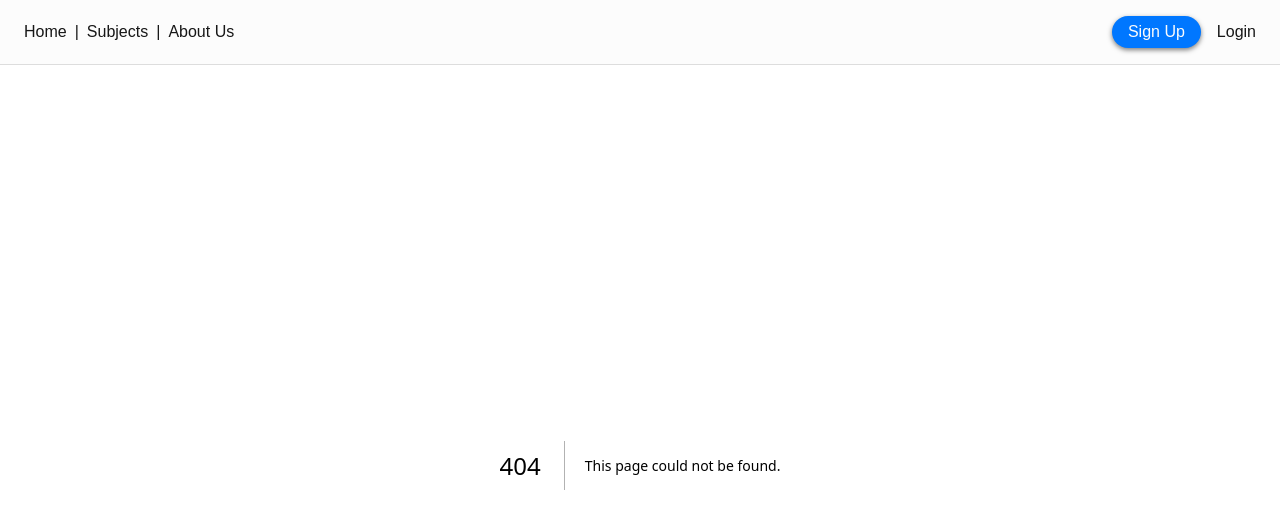
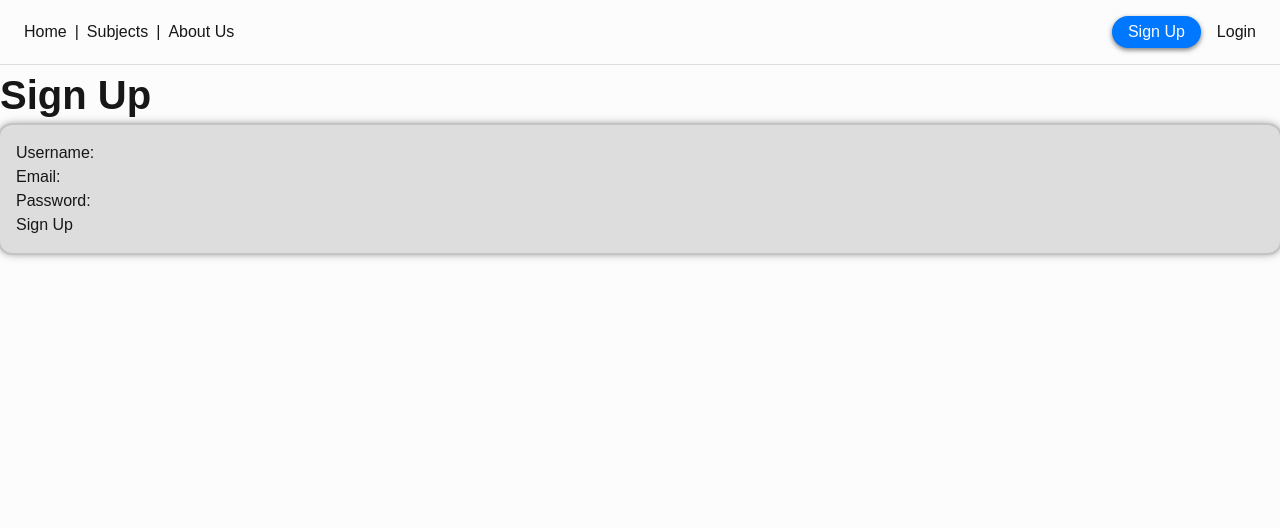
Before and after one commit to thomassrmcardle/Study-Guide, a Next.js app in the folder guide-app/: page /signup in a window 1280 px wide. Before the commit this address had no page. Shown: the top 528 px of the page. Built offline with nearby package versions, Linux system fonts and the light colour scheme.

Commit message:
Added signup page.

```diff
--- a/guide-app/src/pages/index.js
+++ b/guide-app/src/pages/index.js
@@ -18,6 +18,9 @@ export default function Home() {
     <>
       <head>
         <title>Omni | Home</title>
+        <meta name="description" content="Stay informed with Omni - headlines and personalized news from across the planet." />
+        <meta name="application-name" content="Omni" />
+        <meta name="keywords" content="news, headlines, personalized, world, media" />
       </head>
       <div style={{ margin: '2rem 20rem' }}>
         <h1>Global Headlines</h1>
--- /dev/null
+++ b/guide-app/src/pages/signup/index.js
@@ -0,0 +1,34 @@
+
+export default function Signup() {
+    return (
+        <>
+            <head>
+                <title>Omni | Sign Up</title>
+                <meta name="description" content="Join Omni and stay informed with personalized news from around the world." />
+            </head>
+            <div>
+                <h1>Sign Up</h1>
+                <div className="card">
+                    <form>
+                        <label>
+                            Username:
+                            <input type="text" name="username" />
+                        </label>
+                        <br />
+                        <label>
+                            Email:
+                            <input type="email" name="email" />
+                        </label>
+                        <br />
+                        <label>
+                            Password:
+                            <input type="password" name="password" />
+                        </label>
+                        <br />
+                        <button type="submit">Sign Up</button>
+                    </form>
+                </div>
+            </div>
+        </>
+    );
+}
--- a/guide-app/src/styles/globals.css
+++ b/guide-app/src/styles/globals.css
@@ -120,6 +120,15 @@ nav a {
   grid-area: p7;
 }
 
+.card {
+  background: var(--secondaryBack);
+  color: var(--foreground);
+  padding: 1rem;
+  border-radius: 12px;
+  outline: var(--outline) solid 2px;
+  box-shadow: 0px 0px 10px var(--shadow);
+}
+
 .promptCard{
   background: var(--secondaryBack);
   color: var(--foreground);
```
